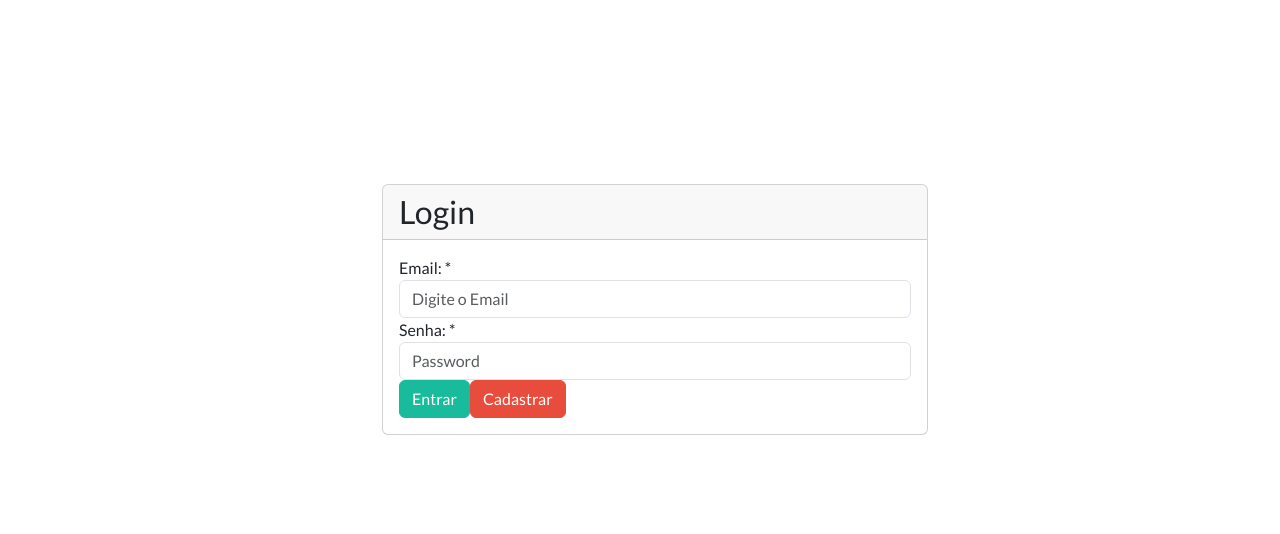
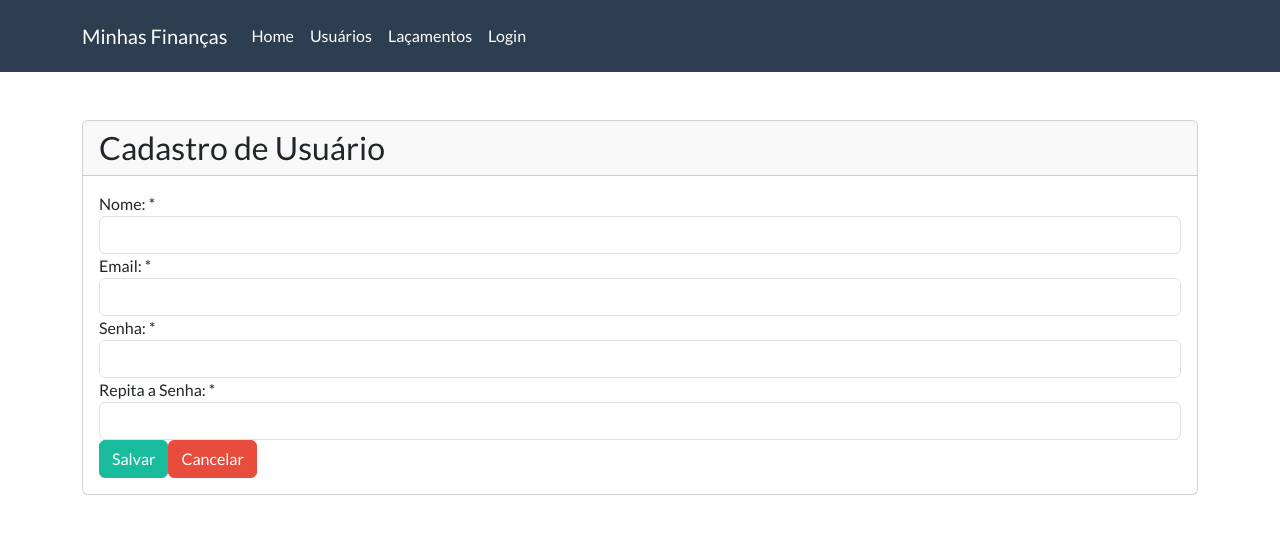
Before and after one commit to PauloMoreiraa/minhasfinancas-frontend, a React (Create React App) app: page /#/cadastro-usuarios in a window 1280 px wide. Shown: the top 534 px of the page. Built offline with nearby package versions, Linux system fonts and the light colour scheme.

Commit message:
feat: Adicionando a navbar e suas respectivas rotas

```diff
--- a/package.json
+++ b/package.json
@@ -6,6 +6,7 @@
     "bootswatch": "^5.3.3",
     "react": "^16.10.1",
     "react-dom": "^16.10.1",
+    "react-router-dom": "^5.1.2",
     "react-scripts": "2.1.0"
   },
   "scripts": {
--- a/src/App.js
+++ /dev/null
@@ -1,16 +0,0 @@
-import React from 'react';
-import 'bootswatch/dist/flatly/bootstrap.css';
-import Login from './views/login';
-import './custom.css'
-
-class App extends React.Component {
-  render(){
-    return(
-      <div>
-        <Login />
-      </div>
-    )
-  }
-}
-
-export default App;
--- /dev/null
+++ b/src/components/navbar.js
@@ -0,0 +1,25 @@
+import React from "react";
+import NavbarItem from "./navbarItem";
+
+function Navbar(){
+    return(
+    <div className="navbar navbar-expand-lg fixed-top navbar-dark bg-primary">
+        <div className="container">
+            <a href="https://bootswatch.com/" className="navbar-brand">Minhas Finanças</a>
+            <button className="navbar-toggler" type="button" data-toggle="collapse" data-target="#navbarResponsive" aria-controls="navbarResponsive" aria-expanded="false" aria-label="Toggle navigation">
+                <span className="navbar-toggler-icon"></span>
+            </button>
+            <div className="collapse navbar-collapse" id="navbarResponsive">
+                <ul className="navbar-nav">
+                    <NavbarItem href="#/" label="Home" />
+                    <NavbarItem href="#/cadastro-usuarios" label="Usuários" />
+                    <NavbarItem href="#/" label="Laçamentos" />
+                    <NavbarItem href="#/Login" label="Login" />
+                </ul>
+            </div>
+        </div>
+      </div>
+    )
+}
+
+export default Navbar
--- /dev/null
+++ b/src/components/navbarItem.js
@@ -0,0 +1,11 @@
+import React from "react";
+
+function NavbarItem(props){
+    return(
+        <li className="nav-item">
+            <a className="nav-link" href={props.href}>{props.label}</a>
+        </li>
+    )
+}
+
+export default NavbarItem
--- a/src/index.js
+++ b/src/index.js
@@ -1,5 +1,5 @@
 import React from 'react';
 import ReactDOM from 'react-dom';
-import App from './App';
+import App from './main/App';
 
 ReactDOM.render(<App />, document.getElementById('root'));
--- /dev/null
+++ b/src/main/App.js
@@ -0,0 +1,22 @@
+import React from 'react';
+import Rotas from './rotas';
+
+import 'bootswatch/dist/flatly/bootstrap.css';
+import '../custom.css'
+import Navbar from '../components/navbar';
+
+
+class App extends React.Component {
+  render(){
+    return(
+      <>
+        <Navbar/>
+        <div className="container">
+          <Rotas />
+        </div>
+      </>
+    )
+  }
+}
+
+export default App;
--- /dev/null
+++ b/src/main/rotas.js
@@ -0,0 +1,18 @@
+import React from "react";
+import {Route, Switch, HashRouter} from 'react-router-dom'
+import Login from "../views/login";
+import CadastroUsuario from "../views/cadastroUsuario";
+
+
+function Rotas(){
+    return(
+        <HashRouter>
+            <Switch>
+                <Route path="/login" component={Login} />
+                <Route path="/cadastro-usuarios" component={CadastroUsuario} />
+            </Switch>
+        </HashRouter>
+    )
+}
+
+export default Rotas
--- /dev/null
+++ b/src/views/cadastroUsuario.js
@@ -0,0 +1,54 @@
+import React from "react";
+import Card from "../components/card";
+import FormGroup from "../components/form-group";
+import {withRouter} from "react-router-dom"
+
+
+class CadastroUsuario extends React.Component{
+
+    state = {
+        nome: '',
+        email: '',
+        senha: '',
+        senhaRepeticao: ''
+    }
+
+    cadastrar = () => {
+        console.log(this.state)
+    }
+
+    cancelar = () => {
+        this.props.history.push('/login')
+    }
+
+    render(){
+        return(
+            <Card title="Cadastro de Usuário">
+                <div className="row">
+                    <div className="row-lg-12">
+                        <div className="bs-component">
+                            <FormGroup label="Nome: *" htmlFor="inputNome">
+                                <input type="text" className="form-control" id="inputNome" name="nome" onChange={e => this.setState({nome: e.target.value})}/>
+                            </FormGroup>
+                            <FormGroup label="Email: *" htmlFor="inputEmail">
+                                <input type="email" className="form-control" id="inputEmail" name="email" onChange={e => this.setState({email: e.target.value})}/>
+                            </FormGroup>
+                            <FormGroup label="Senha: *" htmlFor="inputSenha">
+                                <input type="password" className="form-control" id="inputSenha" name="senha" onChange={e => this.setState({senha: e.target.value})}/>
+                            </FormGroup>
+                            <FormGroup label="Repita a Senha: *" htmlFor="inputRepitaSenha">
+                                <input type="password" className="form-control" id="inputRepitaSenha" name="senha" onChange={e => this.setState({senhaRepeticao: e.target.value})}/>
+                            </FormGroup>
+                            <button onClick={this.cadastrar} type="button" className="btn btn-success">Salvar</button>
+                            <button onClick={this.cancelar} type="button" className="btn btn-danger">Cancelar</button>
+                        </div>
+                    </div>
+                </div>
+            </Card>
+
+
+        )
+    }
+}
+
+export default withRouter(CadastroUsuario)
--- a/src/views/login.js
+++ b/src/views/login.js
@@ -1,6 +1,7 @@
 import React from "react";
 import Card from '../components/card';
 import FormGroup from "../components/form-group";
+import { withRouter } from 'react-router-dom'
 
 class Login extends React.Component{
 
@@ -13,9 +14,12 @@
     console.log('Email: ', this.state.email)
     console.log('Senha: ', this.state.senha)
 }
+prepareCadastrar = () => {
+    this.props.history.push('/cadastro-usuarios')
+}
+
     render(){
         return(
-            <div className="container">
             <div className="row">
                 <div className="col-md-6" style={{ position: 'relative', left: '300px'}}>
                     <div className="bs-docs-section">
@@ -31,7 +35,7 @@
                                                 <input type="password" value={this.state.senha} onChange={e => this.setState({senha: e.target.value})} className="form-control" id="exampleInputPassword1" placeholder="Password" />
                                             </FormGroup>
                                             <button onClick={this.entrar} type="button" className="btn btn-success">Entrar</button>
-                                                <button type="button" className="btn btn-danger">Cadastrar</button>
+                                            <button onClick={this.prepareCadastrar} type="button" className="btn btn-danger">Cadastrar</button>
                                         </fieldset>
                                     </div>
                                 </div>
@@ -40,9 +44,8 @@
                     </div>
                 </div>
             </div>
-            </div>
         )
     }
 }
 
-export default Login
+export default withRouter (Login)
```
Also changed, not shown: 1 other file (tests, documents, lock files or other folders). Lines whose indentation alone changed are shown as unchanged.
